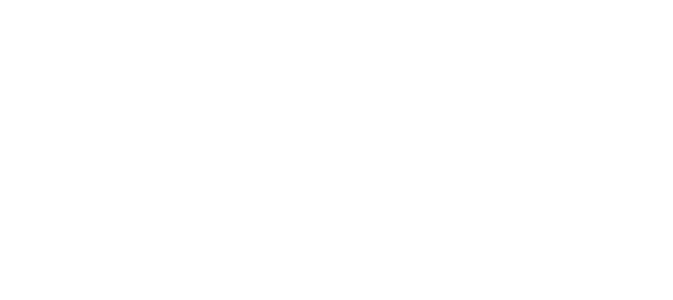
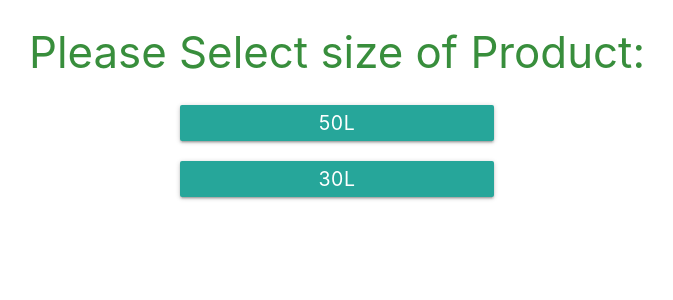
Before and after one commit to shootersf/drink-pricer, a React (Create React App) app: page / in a window 1280 px wide. Both pictures are taken after a click on the button "KEG". Shown: the top 300 px of the page, without its empty margins (303-976 px from the left). Built offline with nearby package versions, Linux system fonts and the light colour scheme.

Commit message:
Up to final stage

```diff
--- a/src/components/CheckMultiPack.js
+++ b/src/components/CheckMultiPack.js
@@ -5,7 +5,6 @@
 
     const options = ["Individually", "By Case"];
     const product = props.currentFinal.category.charAt(0).toUpperCase() + props.currentFinal.category.slice(1).toLowerCase();
-    console.log(product);
 
     const optionSelected = (option) => {
         const update = {};
--- a/src/components/GetProductCost.js
+++ b/src/components/GetProductCost.js
@@ -1,7 +1,33 @@
 import React from 'react';
+import Quaintifier from './Quantifier'
+
 
 function GetProductCost(props) {
-    return;
+
+    const prompt = (props.currentFinal.isSingle) ? "Please enter the cost price:" :
+                    "Please enter the cost price per case:";
+
+    // if(props.currentFinal.isSingle)
+    // {
+    //         prompt = "Please enter the cost price:";
+    // }
+    // else
+    // {
+    //         prompt = "Please enter the cost price per case:";
+    // }
+
+    const costSubmitted = (quantity) => {
+    const update ={cost : quantity};
+    props.updateFinal(update);
+    }
+
+
+    return (
+        <div className="green-text text-darken-2">
+            <h3>{prompt}</h3>
+            <Quaintifier int={false} currency={true} min="0.01"submit={costSubmitted} label="Price &euro;"/>
+        </div>
+        );
 }
 
 export default GetProductCost;
--- a/src/components/GetProductSize.js
+++ b/src/components/GetProductSize.js
@@ -1,7 +1,24 @@
 import React from 'react';
+import Chooser from './Chooser';
 
 function GetProductSize(props) {
-    return <div />;
+
+    const item = props.getItem(props.currentFinal.category);
+    const options = item.sizesText;
+
+    const optionSelected = (option) => {
+        const index = item.sizesText.indexOf(option);
+        const optionAmt = item.sizes[index];
+        const updates = {size : optionAmt, sizeText : option};
+        props.updateFinal(updates);
+    }
+
+    return (
+        <div className="green-text text-darken-2">
+            <h3>Please Select size of Product:</h3>
+            <Chooser options={options} optionSelected={optionSelected} />
+        </div>
+    );
 }
 
 export default GetProductSize;
--- a/src/components/GetQuantity.js
+++ b/src/components/GetQuantity.js
@@ -5,13 +5,13 @@
 
     const quantitySumbitted = (quantity) => {
         const update ={qty : quantity};
-        this.props.updateFinal(update);
+        props.updateFinal(update);
     }
 
     return (
     <div className="green-text text-darken-2">
         <h3>Please enter the No. of bottles per case:</h3>
-        <Quaintifier int={true} currency={false} min="1" submit={quantitySumbitted} />
+        <Quaintifier int={true} currency={false} min="1"submit={quantitySumbitted} label="No. of bottles:" />
     </div>
     );
 }
--- a/src/components/GetServingSize.js
+++ b/src/components/GetServingSize.js
@@ -1,7 +1,24 @@
 import React from 'react';
+import Chooser from './Chooser';
 
 function GetServingSize(props) {
-    return;
+
+    const item = props.getItem(props.currentFinal.category);
+    const options = item.servingsText;
+
+    const optionSelected = (option) => {
+        const index = item.servingsText.indexOf(option);
+        const optionAmt = item.servings[index];
+        const updates = {servingSize : optionAmt, servingSizeText : option};
+        props.updateFinal(updates);
+    }
+
+    return (
+        <div className="green-text text-darken-2">
+            <h3>Please Select serving size of Product:</h3>
+            <Chooser options={options} optionSelected={optionSelected} />
+        </div>
+    );
 }
 
 export default GetServingSize;
--- a/src/components/Quantifier.js
+++ b/src/components/Quantifier.js
@@ -41,14 +41,18 @@
         this.props.submit(this.state.value);
     }
 
+    //selects the default text inside for easier updating
+    inputFocusHandler(e) {
+        e.target.select();
+    }
 
     render() {
         return (
             <form onSubmit={this.quantitySubmitted.bind(this)}>
                 <div className="row">
                     <div className="input-field col s6 push-s3">
-                        <label className="active">Number of Bottles</label>
-                        <input type="number" min={this.props.min} step={this.state.step} value={this.state.value} onChange={this.updateValue.bind(this)} />
+                        <label className="active">{this.props.label}</label>
+                        <input type="number" onFocus={this.inputFocusHandler}  min={this.props.min} step={this.state.step} value={this.state.value} onChange={this.updateValue.bind(this)} />
                         <button className="btn" disabled={this.state.buttonDisable}>SUBMIT</button>
                     </div>
                 </div>
```
